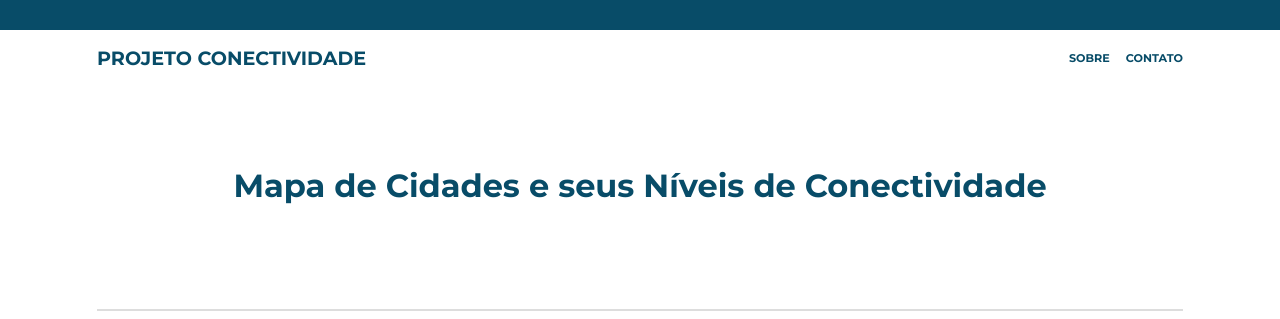
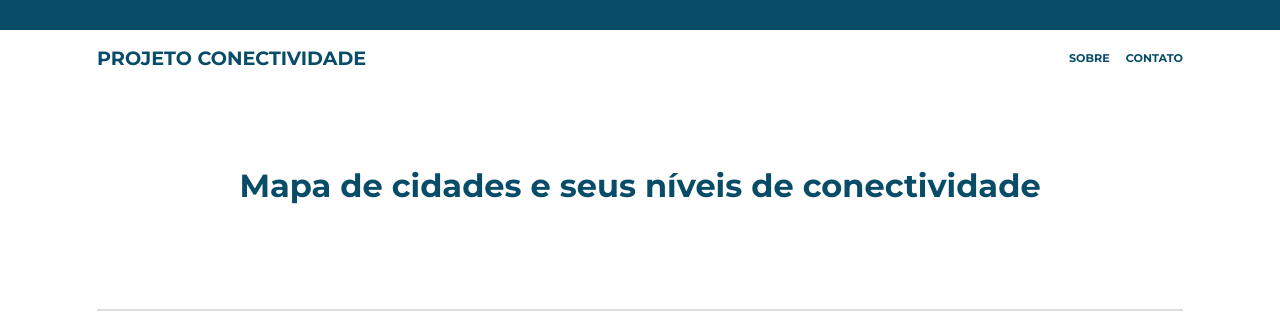
Before and after one commit to Viniciusspss/Conectividade, a React (Vite) app: page / in a window 1280 px wide. Shown: the top 319 px of the page. Built offline with nearby package versions, Linux system fonts and the light colour scheme; a web font is replaced by a local one.

Commit message:
Projeto finalizado

```diff
--- a/src/components/map/Map.jsx
+++ b/src/components/map/Map.jsx
@@ -168,7 +168,7 @@ const MapComponent = () => {
   return (
     <div>
       <div id="text-map">
-        <h1 id="title">Mapa de Cidades e seus Níveis de Conectividade</h1>
+        <h1 id="title">Mapa de cidades e seus níveis de conectividade</h1>
         <hr />
         <p id="Date-hour">publicado: data e hora, ultima modificação: data e hora da modificação</p>
         <hr />
@@ -184,7 +184,7 @@ const MapComponent = () => {
           attribution="&copy; <a href='https://www.openstreetmap.org/copyright'>OpenStreetMap</a> contributors &copy; <a href='https://carto.com/attributions'>CARTO</a>"
         />
         <GeoJSON data={mergedGeoData} style={style} onEachFeature={onEachFeature} />
-        <Legend /> {/* Componente para a legenda */}
+        <Legend /> {}
       </MapContainer>
     </div>
   );
```
